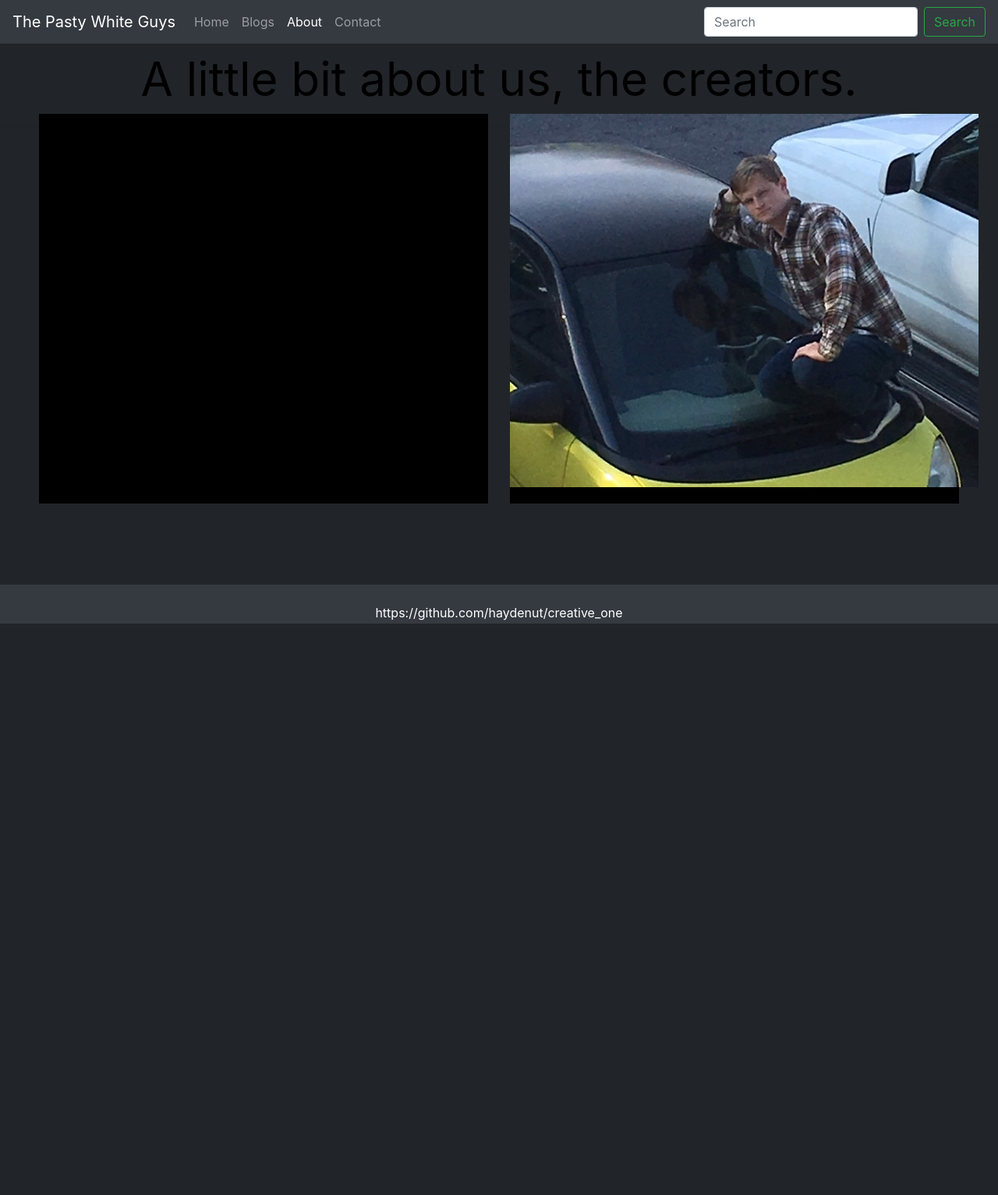
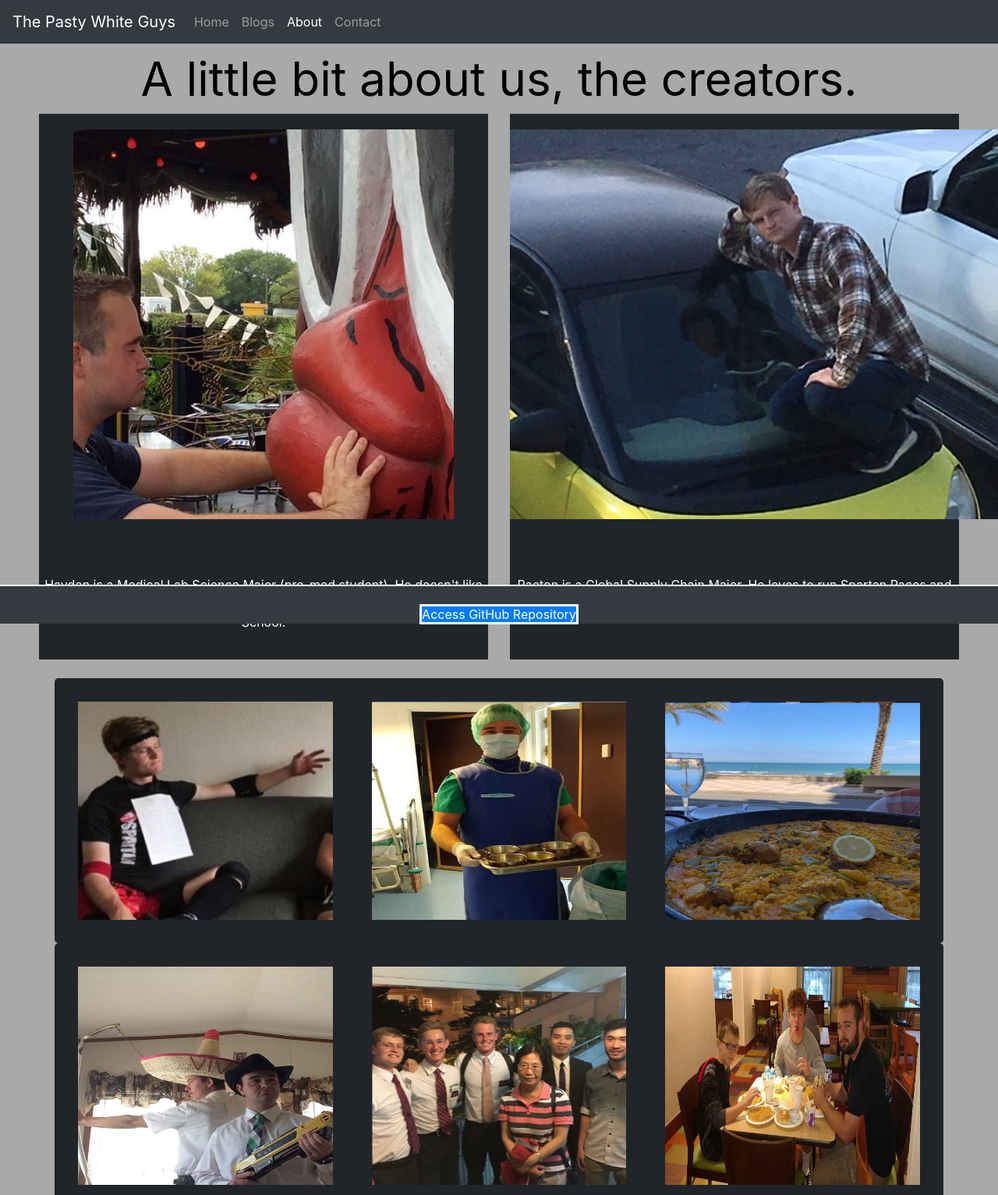
Before and after one commit to haydenut/creative_one, a plain HTML site: page pages/about.html in a window 1280 px wide. Shown: the top 1533 px of the page at 78% size. Before the commit the page ends 800 px from the top, so only its background shows below. Drawn offline with nearby package versions, Linux system fonts and the light colour scheme; files that its build step writes are made by us from their sources.

Commit message:
site practically done

```diff
--- a/css/styles.css
+++ b/css/styles.css
@@ -1,8 +1,3 @@
-body {
-    background-color: green;
-    color: green;
-}
-
 #textOne {
     float: right;
     width: 300px;
@@ -19,6 +14,7 @@ body {
     width: 100vw;
     color: white;
     text-align: center;
+    border-top: 2px solid white;
 }
 
 /* Style inputs with type="text", select elements and textareas */
@@ -35,7 +31,7 @@ input[type=text], select, textarea {
 
 /* Style the submit button with a specific background color etc */
 input[type=submit] {
-  background-color: #4CAF50;
+  background-color: #007bff;
   color: white;
   padding: 12px 20px;
   border: none;
@@ -43,9 +39,9 @@ input[type=submit] {
   cursor: pointer;
 }
 
-/* When moving the mouse over the submit button, add a darker green color */
+/* When moving the mouse over the submit button, add a darker blue color ... this is cool dude*/
 input[type=submit]:hover {
-  background-color: #45a049;
+  background-color: #0000ff
 }
 
 /* Add a background color and some padding around the form */
@@ -76,16 +72,16 @@ input[type=submit]:hover {
 .aboutpaeton {
     float: right;
     width: 45%;
-    height: 500px;
-    background-color: black;
+    height: 700px;
+    background-color: #212529;
     margin-right: 50px;
 }
 
 .abouthayden {
     float: left;
     width: 45%;
-    height: 500px;
-    background-color: black;
+    height: 700px;
+    background-color: #212529;
     margin-left: 50px;
 }
 
--- a/pages/about.html
+++ b/pages/about.html
@@ -2,12 +2,12 @@
 <html>
 
     <head>
-          <link rel="stylesheet" href="https://stackpath.bootstrapcdn.com/bootstrap/4.3.1/css/bootstrap.min.css"
-      integrity="sha384-ggOyR0iXCbMQv3Xipma34MD+dH/1fQ784/j6cY/iJTQUOhcWr7x9JvoRxT2MZw1T" crossorigin="anonymous">
-      <link rel="stylesheet" href="css/styles.css">
+      <link rel="stylesheet" href="https://stackpath.bootstrapcdn.com/bootstrap/4.3.1/css/bootstrap.min.css"
+        integrity="sha384-ggOyR0iXCbMQv3Xipma34MD+dH/1fQ784/j6cY/iJTQUOhcWr7x9JvoRxT2MZw1T" crossorigin="anonymous">
+      <link rel="stylesheet" href="../css/styles.css">
     </head>
 
-    <body style="background-color: #212529">
+    <body style="background-color: #a9a9a9">
         <nav class="navbar navbar-expand-lg navbar-dark bg-dark">
           <a class="navbar-brand" href="#">The Pasty White Guys</a>
           <button class="navbar-toggler" type="button" data-toggle="collapse" data-target="#navbarSupportedContent" aria-controls="navbarSupportedContent" aria-expanded="false" aria-label="Toggle navigation">
@@ -29,10 +29,6 @@
                 <a class="nav-link" href="contact.html">Contact</a>
               </li>
             </ul>
-            <form class="form-inline my-2 my-lg-0">
-              <input class="form-control mr-sm-2" type="search" placeholder="Search" aria-label="Search">
-              <button class="btn btn-outline-success my-2 my-sm-0" type="submit">Search</button>
-            </form>
           </div>
         </nav>
 
@@ -41,25 +37,74 @@
         </div>
 
         <div class="aboutpaeton" style="text-align: center">
-          <img src="../images/smartcarshot.jpg">
+          <img src="../images/smartcarshot.jpg" style="margin-top: 20px; margin-bottom: 100 px; height:500px">
+          </br></br></br></br>
+          <p style="color: white">
+            Paeton is a Global Supply Chain Major. He loves to run Spartan Races and eat cheese. He works at NuSkin and gets lots of free samples.
+          </p>
+          </br>
         </div>
 
-        <div class="abouthayden">
+        <div class="abouthayden" style="text-align: center">
+          <img src="../images/reedprof.jpg" style="margin-top: 20px; margin-bottom: 100 px; height:500px">
+          </br></br></br></br>
+          <p style="color: white">
+            Hayden is a Medical Lab Science Major (pre-med student). He doesn't like running, but does Spartan Races with Paeton. He works at the Marriott School.
+          </p>
+          </br>
+        </div>
+        </br>
 
-        </div>
+        <!-- Bootstrap Layout (Grid) -->
+        <section style="margin-top: 700px; margin-bottom: 100px">
+          <div class="container" style="background-color: #212529;">
+            <div class="row">
+              <div class="col-sm">
+                <img style="padding: 10px" src="../images/paet1.jpg" height="300" width="100%">
+              </div>
+              <div class="col-sm">
+                <img style="padding: 10px" src="../images/reed1.jpg" height="300" width="100%">
+              </div>
+              <div class="col-sm">
+                <img style="padding: 10px" src="../images/reed2.jpg" height="300" width="100%">
+              </div>
+            </div>
+          </div>
 
-        <hr>
+          <div class="container" style="background-color: #212529;">
+            <div class="row">
+              <div class="col-sm">
+                <img style="padding: 10px" src="../images/reed4.jpg" height="300" width="100%">
+              </div>
+              <div class="col-sm">
+                <img style="padding: 10px" src="../images/paet2.jpg" height="300" width="100%">
+              </div>
+              <div class="col-sm">
+                <img style="padding: 10px" src="../images/reed5.jpg" height="300" width="100%">
+              </div>
+            </div>
+          </div>
 
-
+          <div class="container" style="background-color: #212529;">
+            <div class="row">
+              <div class="col-sm">
+                <img style="padding: 10px" src="../images/paet3.jpg" height="300" width="100%">
+              </div>
+              <div class="col-sm">
+                <img style="padding: 10px" src="../images/reed6.jpg" height="300" width="100%">
+              </div>
+              <div class="col-sm">
+                <img style="padding: 10px" src="../images/reed3.jpg" height="300" width="100%">
+              </div>
+            </div>
+          </div>
+        </section>
       </body>
 
-    <link rel="stylesheet" href="../css/styles.css" />
-
-
-    <footer class="footer">
-        <br>
-        https://github.com/haydenut/creative_one
-    </footer>
+    <footer class="footer" >
+         </br>
+          <a href="https://github.com/BYUCS260/lab1-html-css-haydenut" style="color:white; border:3px solid white; background-color: #007bff">Access GitHub Repository</a>
+      </footer>
 
 
 </html>
```
Also changed, not shown: pages/blogs.html (+7 -8 lines), pages/contact.html (+4 -3 lines), images/paet1.jpg (added), images/paet2.jpg (added), images/paet3.jpg (added), images/reed1.jpg (added), images/reed2.jpg (added), images/reed3.jpg (added), images/reed4.jpg (added), images/reed5.jpg (added), images/reed6.jpg (added), images/reedprof.jpg (added).
